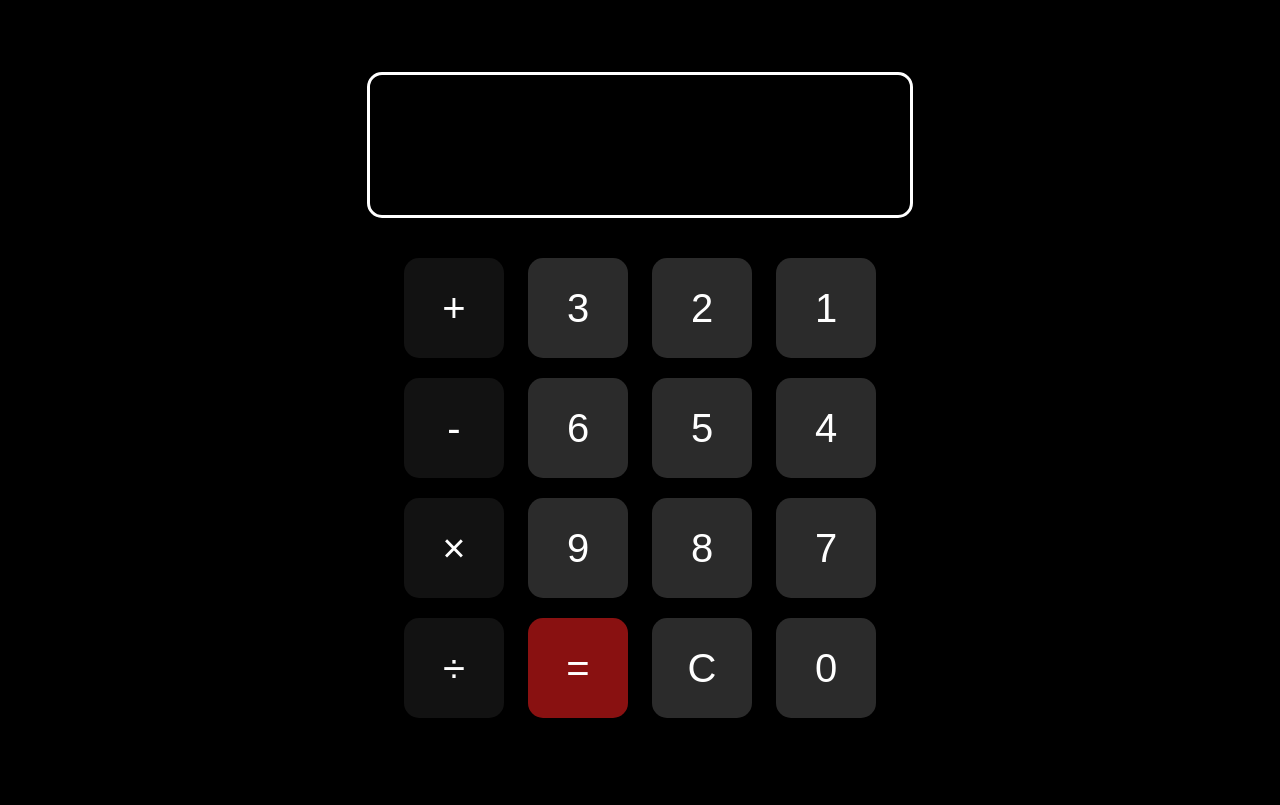
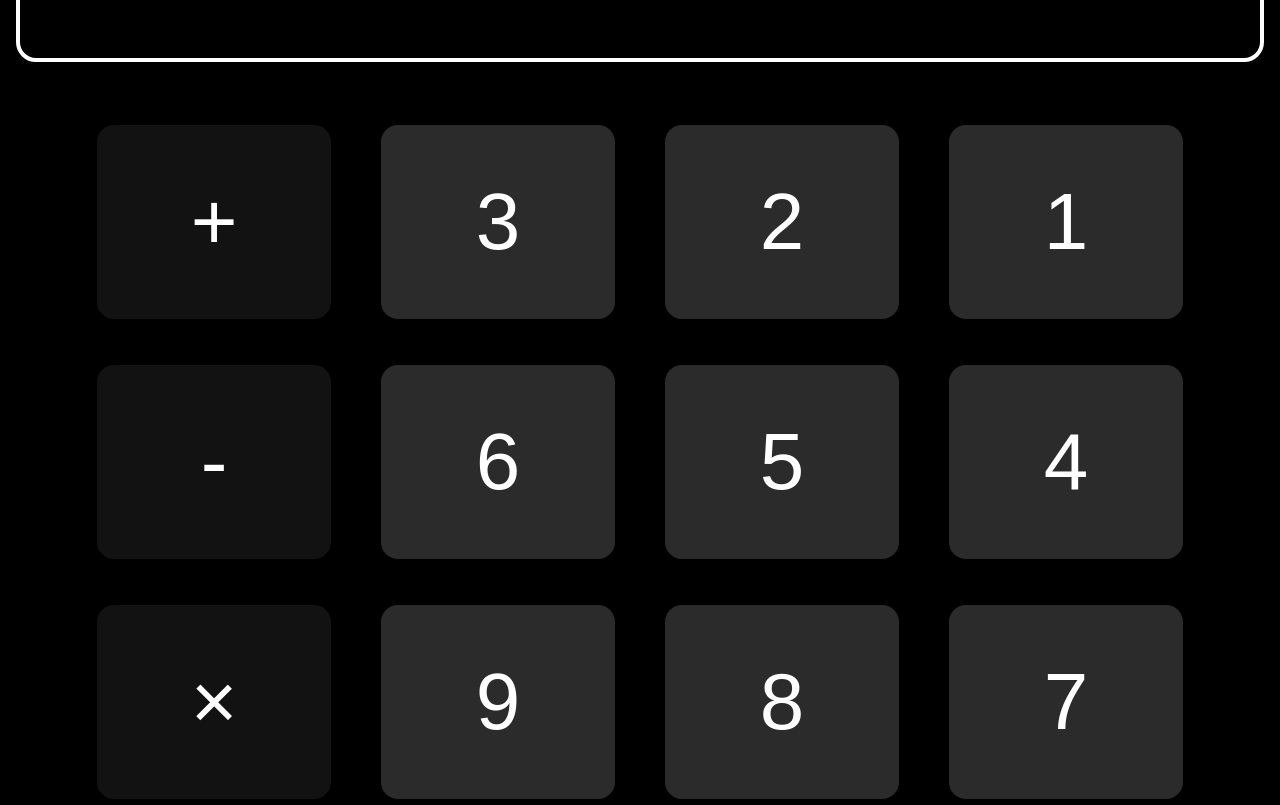
Before and after one commit to Eslam1321/calculator, a plain HTML site: page index.html in a window 1280 px wide. Shown: the top 805 px of the page. Drawn offline with Linux system fonts and the light colour scheme.

Commit message:
Update index.html

```diff
--- a/index.html
+++ b/index.html
@@ -2,104 +2,95 @@
 <html lang="ar" dir="rtl">
 <head>
   <meta charset="UTF-8">
-  <meta name="Simple calculator" content="Simple calculator"/>
   <title>حاسبة بسيطة</title>
   <style>
     body {
-      background-color: #000000;
+      background-color: #000;
       display: flex;
       justify-content: center;
       align-items: center;
       height: 100vh;
       margin: 0;
+      flex-direction: column;
+    }
+
+    input[type="text"] {
+      font-size: 240px; /* تكبير 4 مرات */
+      width: 1200px;
+      height: 300px;
+      text-align: center;
+      padding: 20px;
+      background-color: #000;
+      border: 4px solid #fff;
+      color: #fff;
+      margin-bottom: 40px;
+      border-radius: 20px;
+    }
+
+    button {
+      font-size: 80px; /* تكبير 4 مرات */
+      width: 240px;
+      height: 200px;
+      margin: 20px;
+      border: 3px solid #000;
+      color: white;
+      cursor: pointer;
+      border-radius: 20px;
+    }
+
+    button.equals {
+      background-color: #891111;
+    }
+
+    button.equals:hover {
+      background-color: #45a049;
+    }
+
+    button.operator {
+      background-color: #121212;
+    }
+
+    button.operator:hover {
+      background-color: #000;
+    }
+
+    button.number {
+      background-color: #2b2b2b;
+    }
+
+    button.number:hover {
+      background-color: #000;
     }
 
     .container {
       text-align: center;
     }
-
-    /* تكبير مربع الشاشة */
-    input[type="text"] {
-      font-size: 70px;
-      width: 100%;
-      max-width: 500px;
-      height: 100px;
-      text-align: center;
-      padding: 20px;
-      margin-bottom: 30px;
-      background-color: #000000;
-      border: 3px solid #ffffff;
-      color: #ffffff;
-      border-radius: 15px;
-    }
-
-    /* الأزرار */
-    button {
-      font-size: 40px;
-      width: 100px;
-      height: 100px;
-      margin: 10px;
-      border: none;
-      border-radius: 15px;
-      color: white;
-      cursor: pointer;
-    }
-
-    /* زر يساوي */
-    button.equals {
-      background-color: #891111;
-    }
-    button.equals:hover {
-      background-color: #45a049;
-    }
-
-    /* أزرار العمليات */
-    button.operator {
-      background-color: #121212;
-    }
-    button.operator:hover {
-      background-color: #000000;
-    }
-
-    /* أزرار الأرقام */
-    button.number {
-      background-color: #2b2b2b;
-    }
-    button.number:hover {
-      background-color: #000000;
-    }
-
   </style>
 </head>
 <body>
 
-  <div class="container">
   <input type="text" id="display" placeholder=" " readonly>
 
-    <div>
+  <div class="container">
     <button class="number" onclick="appendToDisplay('1')">1</button>
     <button class="number" onclick="appendToDisplay('2')">2</button>
     <button class="number" onclick="appendToDisplay('3')">3</button>
     <button class="operator" onclick="appendToDisplay('+')">+</button>
-    </div>
-    <div>
+    <br>
     <button class="number" onclick="appendToDisplay('4')">4</button>
     <button class="number" onclick="appendToDisplay('5')">5</button>
     <button class="number" onclick="appendToDisplay('6')">6</button>
     <button class="operator" onclick="appendToDisplay('-')">-</button>
-    </div>
-    <div>
+    <br>
     <button class="number" onclick="appendToDisplay('7')">7</button>
     <button class="number" onclick="appendToDisplay('8')">8</button>
     <button class="number" onclick="appendToDisplay('9')">9</button>
     <button class="operator" onclick="appendToDisplay('*')">×</button>
-    </div>
-    <div>
+    <br>
     <button class="number" onclick="appendToDisplay('0')">0</button>
     <button class="number" onclick="clearDisplay()">C</button>
     <button class="equals" onclick="calculate()">=</button>
     <button class="operator" onclick="appendToDisplay('/')">÷</button>
-    </div>
   </div>
 
   <script>
```
Lines whose indentation alone changed are shown as unchanged.
